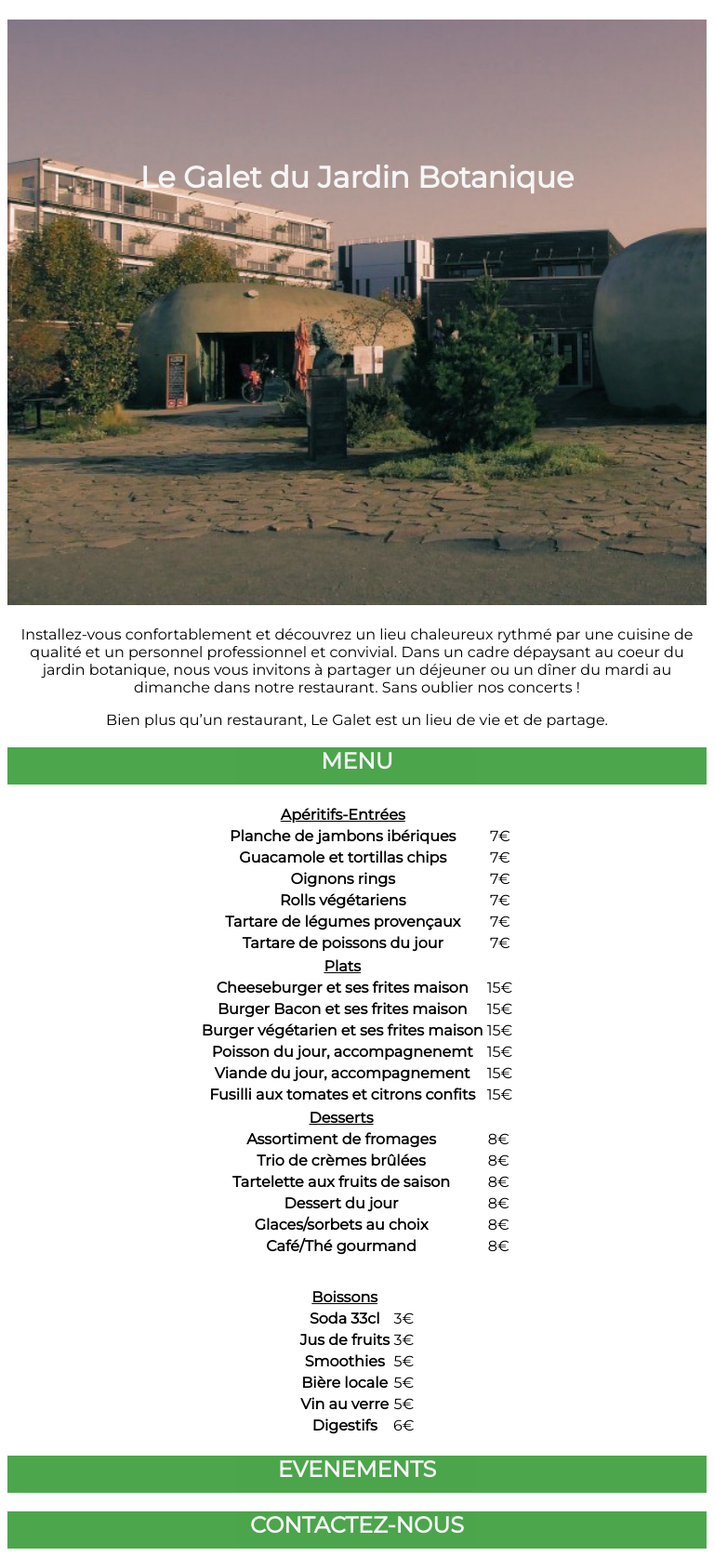
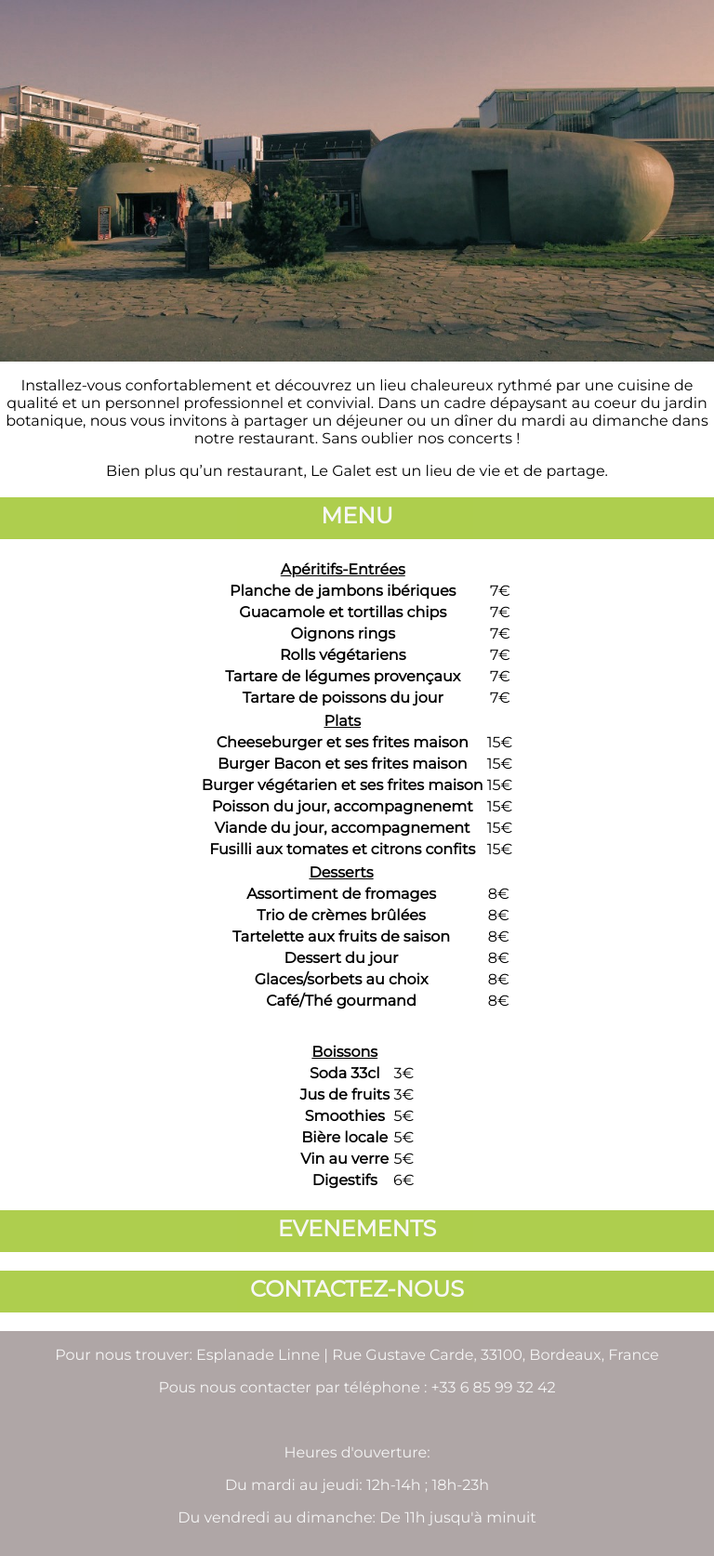
Before and after one commit to a-melie/Le-Galet-, a PHP site: page / in a window 768 px wide. Shown: the top 1674 px of the page at 93% size. Run offline with PHP 8.4, Linux system fonts and the light colour scheme; some libraries are stand-ins or nearby versions.

Commit message:
margin body changed,responsive presentation

```diff
--- a/index.html
+++ b/index.html
@@ -14,12 +14,13 @@
 <body>
     <header>
         <h1>Le Galet du Jardin Botanique</h1>
-        <p>Installez-vous confortablement et découvrez un lieu chaleureux rythmé par une cuisine de qualité et un
+        <img src="images/c22.jpg" alt="bâtiment en forme de caillou" class="img-header">
+        <p class="p-header">Installez-vous confortablement et découvrez un lieu chaleureux rythmé par une cuisine de qualité et un
             personnel
             professionnel et convivial. Dans un cadre dépaysant au coeur du jardin botanique, nous vous invitons à
             partager un déjeuner ou un dîner du mardi au dimanche dans notre restaurant. Sans oublier nos concerts !
         </p>
-        <p>Bien plus qu’un restaurant, Le Galet est un lieu de vie et de partage.</p>
+        <p class="p-header">Bien plus qu’un restaurant, Le Galet est un lieu de vie et de partage.</p>
     </header>
     <section id="menu">
         <h2 class="banner-background banner-background-menu">MENU</h2>
--- a/style.css
+++ b/style.css
@@ -1,55 +1,15 @@
 body{
 	font-family: 'Montserrat', sans-serif;
 	text-align: center;
+	margin:0;
+	padding:0;
+	width:100%;
 }
 
 /* HEADER */
-
-/* FOOTER */
-
-footer{
-	display:flex;
-	justify-content:space-around;
-	align-items: center;
-	background-color:rgb(175, 166, 166);
-	color:whitesmoke;
-}
-
-.links{
-	display:flex;
-	justify-content: space-around
-}
-
-.icone{
-    font-size:100px;
-    color:rgb(0, 110, 255);
-}
-.facebook{
-    font-size:100px;
-    color:blue;
-}
-.deliveroo{
-	width: 155px;
-	height: auto;
-}
-
-
-@media screen and (min-width: 768px) and (max-width: 992px) {
-
-	footer{
-		display:flex;
-		flex-direction:column;
-
-	}
-
-}
-
-@media screen and (max-width:768px) {
-    footer{
-		display:flex;
-		flex-direction:column;
-
-	}
+.img-header{
+	display: none;
+	width:100%;
 }
 
 /* PRESENTATION */
@@ -64,9 +24,32 @@
 	padding-top:150px;
 	color:whitesmoke;
 }
+@media only screen and (max-width: 768px){
+	h1{
+		display: none;
+	}
+	.img-header{
+		display: block;
+	}
+	.p-header{
+		display:none;
+	}
+}
+
+@media only screen and (min-width: 768px) and (max-width: 992px){
+	h1{
+		display:none;
+	}
+	.img-header{
+		display: block;
+	}
+	.p-header{
+		display:block;
+	}
+}
+
 /*BANNER*/
 
-/*MENU*/
 .banner-background{
 	height: 30vh;
     background-attachment: fixed;
@@ -75,6 +58,7 @@
     padding-top: 100px;
     opacity: 0.7;
 }
+/*MENU*/
 .banner-background-menu{
 	background-image: url(images/burgers.jpg);
 }
@@ -98,7 +82,7 @@
 @media only screen and (max-width: 768px){
 	.banner-background-menu{
 		background-image: none;
-		background-color: green;
+		background-color:#8cba03;
 		height: 5vh;
 		padding-top: 0;
 	}
@@ -111,10 +95,10 @@
 	}
 }
 
-@media only screen (min-width: 768px) and (max-width: 992px){
+@media only screen and (min-width: 768px) and (max-width: 992px){
 	.banner-background-menu{
 		background-image: none;
-		background-color: green;
+		background-color:#8cba03;
 		height: 5vh;
 		padding-top: 5px;
 	}
@@ -134,15 +118,15 @@
 @media only screen and (max-width: 768px){
 	.banner-background-evenements{
 		background-image: none;
-		background-color: green;
+		background-color:#8cba03;
 		height: 5vh;
 		padding-top: 0;
 	}
 }
-@media only screen (min-width: 768px) and (max-width: 992px){
+@media only screen and (min-width: 768px) and (max-width: 992px){
 	.banner-background-evenements{
 		background-image: none;
-		background-color: green;
+		background-color:#8cba03;
 		height: 5vh;
 		padding-top: 5px;
 	}
@@ -155,16 +139,55 @@
 @media only screen and (max-width: 768px){
 	.banner-background-contact{
 		background-image: none;
-		background-color: green;
+		background-color:#8cba03;
 		height: 5vh;
 		padding-top: 0;
 	}
 }
-@media only screen (min-width: 768px) and (max-width: 992px){
+@media only screen and (min-width: 768px) and (max-width: 992px){
 	.banner-background-contact{
 		background-image: none;
-		background-color: green;
+		background-color:#8cba03;
 		height: 5vh;
 		padding-top: 5px;
 	}
 }
+/* FOOTER */
+
+footer{
+	display:flex;
+	justify-content:space-around;
+	align-items: center;
+	background-color:rgb(175, 166, 166);
+	color:whitesmoke;
+}
+.links{
+	display:flex;
+	justify-content: space-around
+}
+.icone{
+    font-size:100px;
+    color:rgb(0, 110, 255);
+}
+.facebook{
+    font-size:100px;
+    color:blue;
+}
+.deliveroo{
+	width: 155px;
+	height: auto;
+}
+
+@media screen and (min-width: 768px) and (max-width: 992px) {
+	footer{
+		display:flex;
+		flex-direction:column;
+	}
+}
+
+@media screen and (max-width:768px) {
+    footer{
+		display:flex;
+		flex-direction:column;
+	}
+}
```
